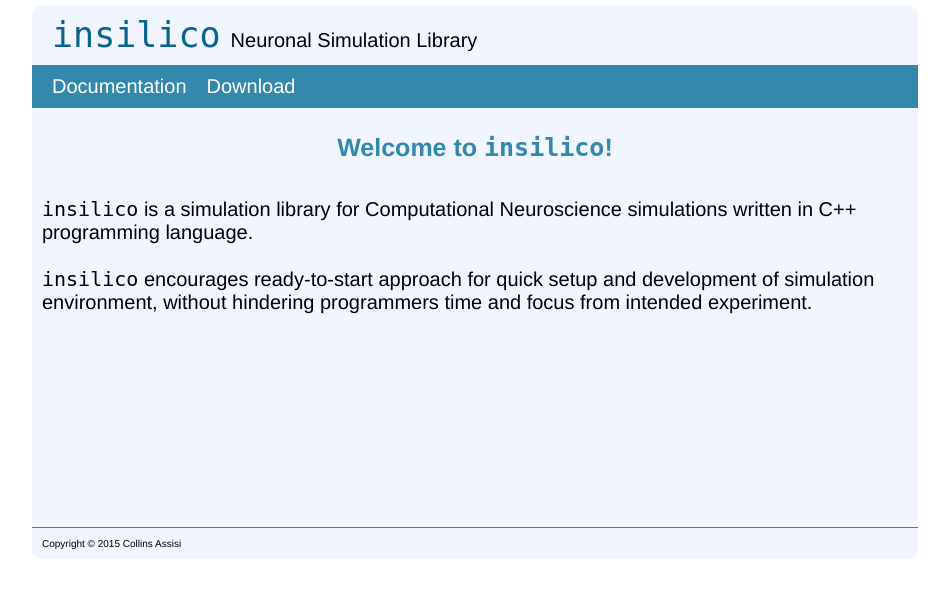
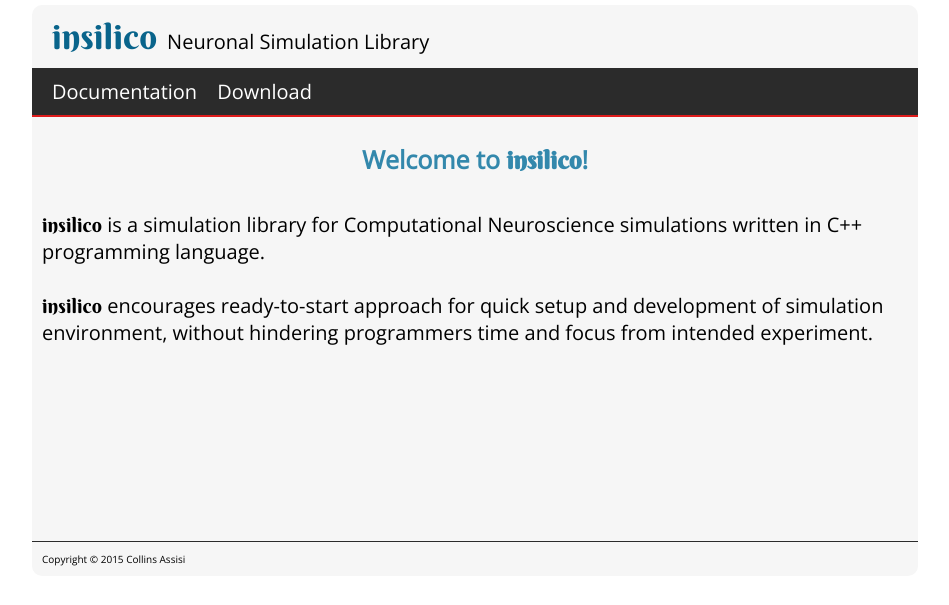
Before and after one commit to insilico-lib/insilico-web, a PHP site: page /index.php in a window 1280 px wide. Shown: the top 605 px of the page, without its empty margins (165-1114 px from the left). Run offline with PHP 8.4, Linux system fonts and the light colour scheme.

Commit message:
Some style changes.

```diff
--- a/footer.php
+++ b/footer.php
@@ -1,3 +1,3 @@
 <?php
-  echo '<p style="font-size: 10px;border-top: 1px solid #3388ac; margin: 0 auto; padding: 10px">Copyright &copy; 2015 Collins Assisi</p>';
+  echo '<p style="font-size: 10px;border-top: 1px solid #2B2B2B; margin: 0 auto; padding: 10px">Copyright &copy; 2015 Collins Assisi</p>';
 ?>
--- a/header.php
+++ b/header.php
@@ -1,5 +1,7 @@
 <link href="style.css" rel="stylesheet" type="text/css">
+<link href='http://fonts.googleapis.com/css?family=Open+Sans' rel='stylesheet' type='text/css'>
+<link href='http://fonts.googleapis.com/css?family=Berkshire+Swash' rel='stylesheet' type='text/css'>
 <?php
-echo '<p style="margin: 0 auto; padding: 10px;"><a style="color: #09648b;; font: 35px monospace, courier bold; padding: 10px;" href="index.php">insilico</a>';
+echo '<p style="margin: 0 auto; padding: 10px;"><a style="color: #09648b; font-family: \'Berkshire Swash\'; font-size: 35px; padding: 10px;" href="index.php">insilico</a>';
 echo 'Neuronal Simulation Library</p>';
 ?>
--- a/style.css
+++ b/style.css
@@ -1,5 +1,5 @@
 body {
-    font: 20px Helvetica, Sans-serif, Arial;
+    font: 20px 'Open Sans', Sans-serif;
     text-decoration: none;
     width: 70%;
     min-width: 500px;
@@ -7,12 +7,12 @@ body {
     padding: 0px;
 }
 a {
-    font: 20px Helvetica, Sans-serif, Arial;
+    font: 20px 'Open Sans', Sans-serif;
     text-decoration: none;
 }
 .wrapper {
     border-radius: 10px;
-    background: #f0f5ff;
+    background: #F6F6F6;
     margin: 5px;
 }
 .page-content-header {
@@ -27,7 +27,7 @@ a {
     font-weight: bold;
 }
 .lib-name-font {
-    font-family: Monospace, Courier;
+    font-family: 'Berkshire Swash';
 }
 .page-contents-value {
     padding: 10px;
@@ -60,7 +60,8 @@ a {
     margin: 0px;
     list-style-type: none;
     padding: 10px;
-    background: #3388ac;
+    background: #2B2B2B;
+    border-bottom: 2px double #DE1B1B;
 }
 .menu-list {
     padding: 10px;
@@ -76,9 +77,8 @@ a {
     background-image: -ms-linear-gradient(top, #3498db, #2980b9);
     background-image: -o-linear-gradient(top, #3498db, #2980b9);
     background-image: linear-gradient(to bottom, #3498db, #2980b9);
-    font-family: Arial;
     color: #ffffff;
-    font-size: 20px;
+    font-size: 30px;
     padding: 10px 20px 10px 20px;
     text-decoration: none;
     border-radius: 28px;
```
